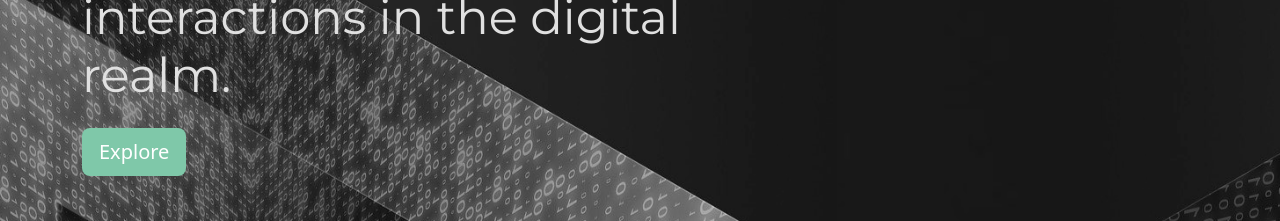
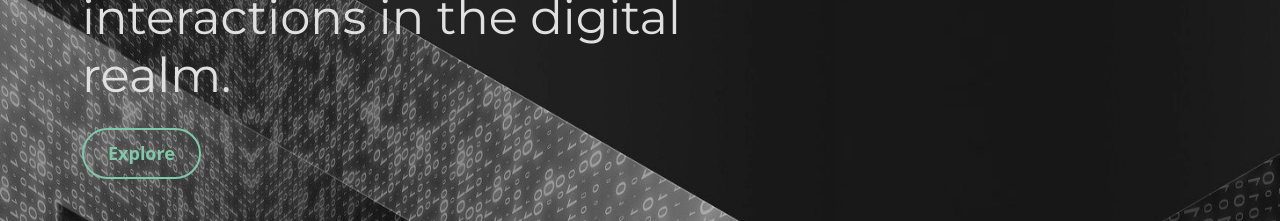
Before and after one commit to AleksaG001/Portfolio-project, a plain HTML site: page index.html in a window 1280 px wide. Shown: the part 1740-1961 px from the top of the page. Drawn offline with nearby package versions, Linux system fonts and the light colour scheme.

Commit message:
Update style.css

```diff
--- a/assets/style.css
+++ b/assets/style.css
@@ -242,7 +242,8 @@ body {
     0 0 100px #03e9f4;
 }
 .px-btn.theme-t:hover {
-  color: black;
+  color: #7fc8a9;
+  background-color: #333;
   text-shadow: 0 0 5px #7fc8a9, 0 0 25px #7fc8a9, 0 0 50px #03e9f4,
     0 0 100px #03e9f4;
 }
@@ -321,15 +322,42 @@ body {
   text-decoration: none;
 }
 .skills button{
-  background-color: #7fc8a9;
-  color: white;
+  cursor: pointer;
+  position: relative;
+  padding: 10px 24px;
+  font-size: 18px;
+  color: #7fc8a9;
+  border: 2px solid #7fc8a9;
+  border-radius: 34px;
+  background-color: transparent;
+  font-weight: 600;
+  transition: all 0.3s cubic-bezier(0.23, 1, 0.320, 1);
+  overflow: hidden;
 }
+.skills button:before{
+    content: '';
+    position: absolute;
+    inset: 0;
+    margin: auto;
+    width: 50px;
+    height: 50px;
+    border-radius: inherit;
+    scale: 0;
+    z-index: -1;
+    background-color: #333;
+    transition: all 0.6s cubic-bezier(0.23, 1, 0.320, 1);
+}
+.skills button:hover::before {
+    scale: 3;
+}
+.skills .button:active {
+  scale: 1;
+}
+
 .skills button:hover{
-  width: 8.75rem;
-  transition-duration: 0.3s;
-  background-color: #7fc8a9;
-  color: black;
-  align-items: center;
+  color: #7fc8a9;
+  scale: 1.1;
+  box-shadow: 0 0px 20px #7fc8a9;
 }
 .skills .progres{
   background-color: #7fc8a9;
```
